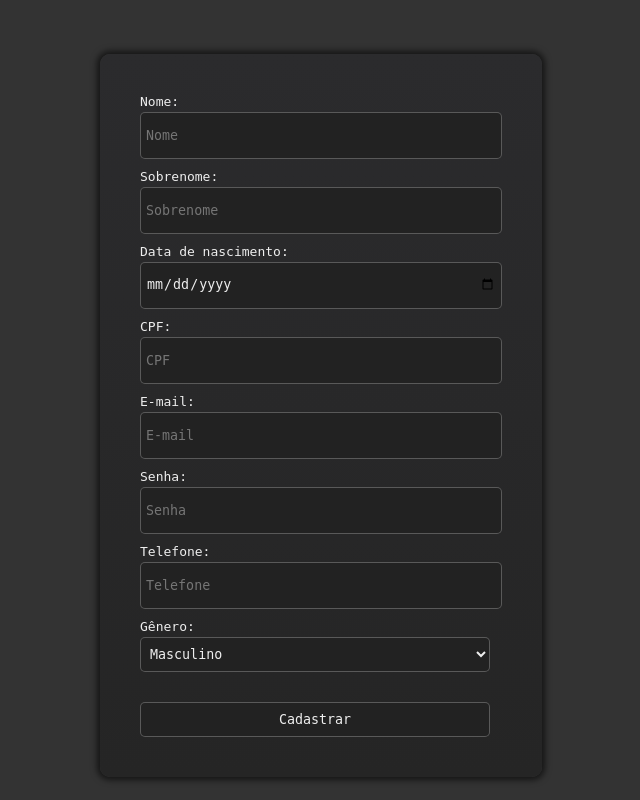
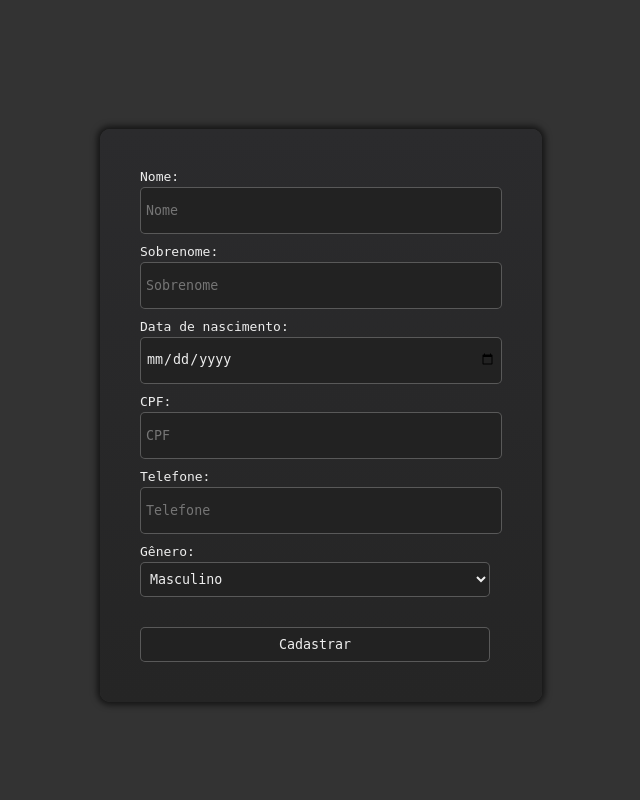
Before and after one commit to H1ra1/sistema-banco, a Django app: page /cadastrar/ in a window 1280 px wide. Shown: the whole page, without its empty margins (319-959 px from the left). Run offline with Django 3.2, Linux system fonts and the light colour scheme; parts of the project's set-up code (start-up, migrations or seed data) failed here and were passed over.

Commit message:
remover inputs email, senha e adicionar input hidden

```diff
--- a/conta/templates/cadastrar.html
+++ b/conta/templates/cadastrar.html
@@ -15,13 +15,10 @@
             <input type="date" name="nascimento">
             <label>CPF: </label>
             <input type="text" name="cpf" placeholder="CPF">
-            <label>E-mail: </label>
-            <input type="text" name="email" placeholder="E-mail">
-            <label>Senha: </label>
-            <input type="password" name="senha" placeholder="Senha">
             <label>Telefone: </label>
             <input type="text" name="telefone" placeholder="Telefone">
             <label>Gênero: </label>
+            <input type="hidden" name="id" value='{{ user.pk }}'>
             <select name="genero">
                 <option value="M">Masculino</option>
                 <option value="F">Feminino</option>
```
